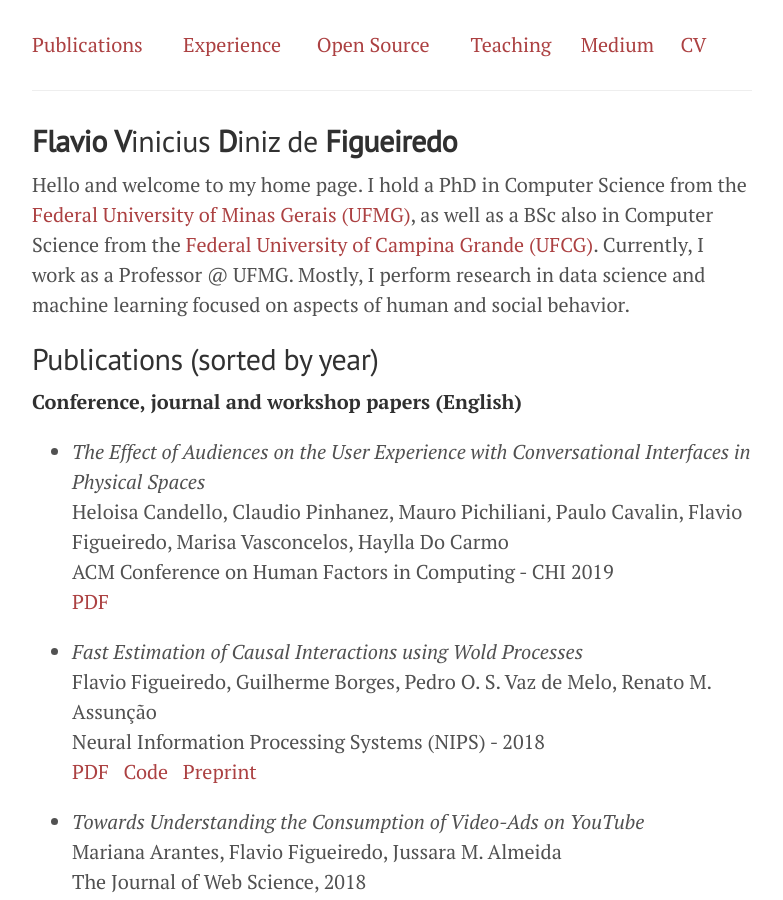
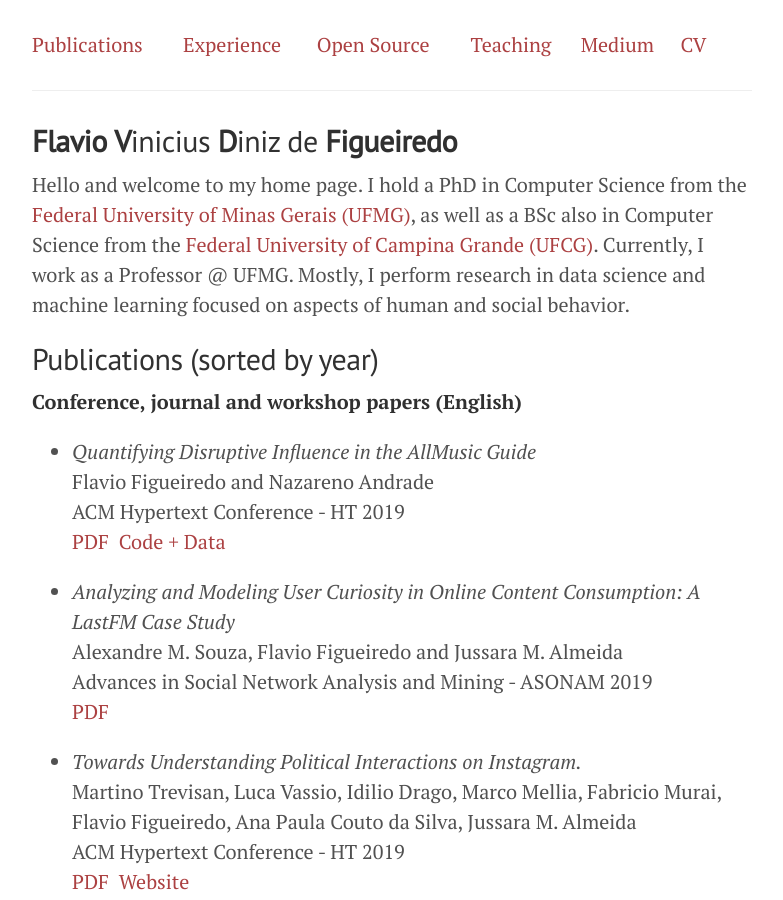
Before and after one commit to flaviovdf/flaviovdf.github.io, a Jekyll site: the page built from index.md, in a window 1280 px wide and 900 px high. Shown: the whole window, without its empty margins (248-1031 px from the left). Built offline with Jekyll 4.4.1, drawn with Linux system fonts in a browser that asks for light colours.

Commit message:
Update index.md

```diff
--- a/index.md
+++ b/index.md
@@ -14,10 +14,25 @@ Hello and welcome to my home page. I hold a PhD in Computer Science from the [Fe
 
 **Conference, journal and workshop papers (English)**
 
+* *Quantifying Disruptive Influence in the AllMusic Guide* <br/>
+  Flavio Figueiredo and Nazareno Andrade <br/>
+  ACM Hypertext Conference - HT 2019 <br/>
+  [PDF](papers/figueiredo2019.pdf)&nbsp; [Code + Data](https://github.com/flaviovdf/allmusic-disruption)
+
+* *Analyzing and Modeling User Curiosity  in Online Content Consumption: A LastFM Case Study* <br/>
+  Alexandre M. Souza, Flavio Figueiredo and Jussara M. Almeida <br/>
+  Advances in Social Network Analysis and Mining - ASONAM 2019 <br/>
+  [PDF](papers/souza2019.pdf)
+
+* *Towards Understanding Political Interactions on Instagram.* <br/>
+  Martino Trevisan, Luca Vassio, Idilio Drago, Marco Mellia, Fabricio Murai, Flavio Figueiredo, Ana Paula Couto da Silva, Jussara M. Almeida <br/>
+  ACM Hypertext Conference - HT 2019 <br/>
+  [PDF](papers/trevisan2019.pdf)&nbsp; [Website](https://https://smartdata.polito.it/instagram_monitoring/)
+
 * *The Effect of Audiences on the User Experience with Conversational Interfaces in Physical Spaces* <br/>
   Heloisa Candello, Claudio Pinhanez, Mauro Pichiliani, Paulo Cavalin, Flavio Figueiredo, Marisa Vasconcelos, Haylla Do Carmo <br/>
   ACM Conference on Human Factors in Computing - CHI 2019 <br/>
-  [PDF](papers/candello2018.pdf)
+  [PDF](papers/candello2019.pdf)
 
 * *Fast Estimation of Causal Interactions using Wold Processes* <br/>
   Flavio Figueiredo, Guilherme Borges, Pedro O. S. Vaz de Melo, Renato M. Assunção <br/>
```
